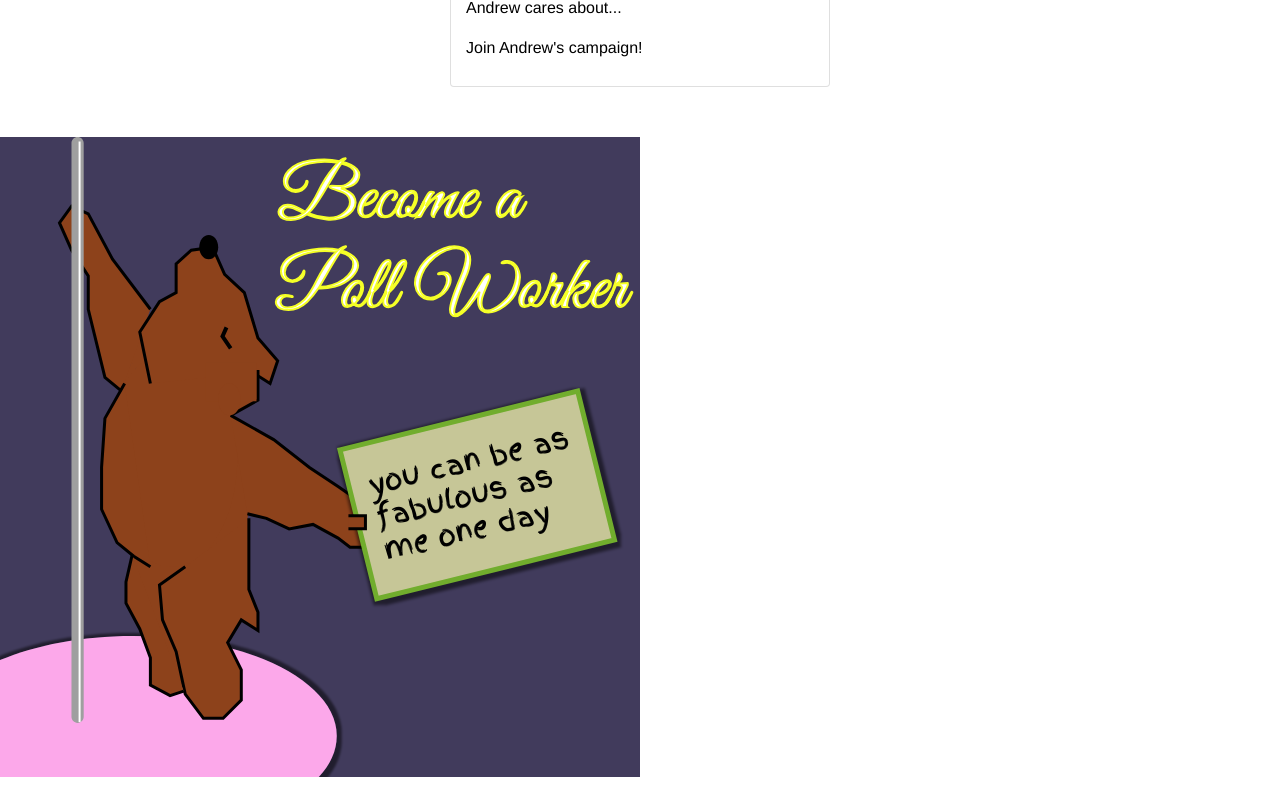
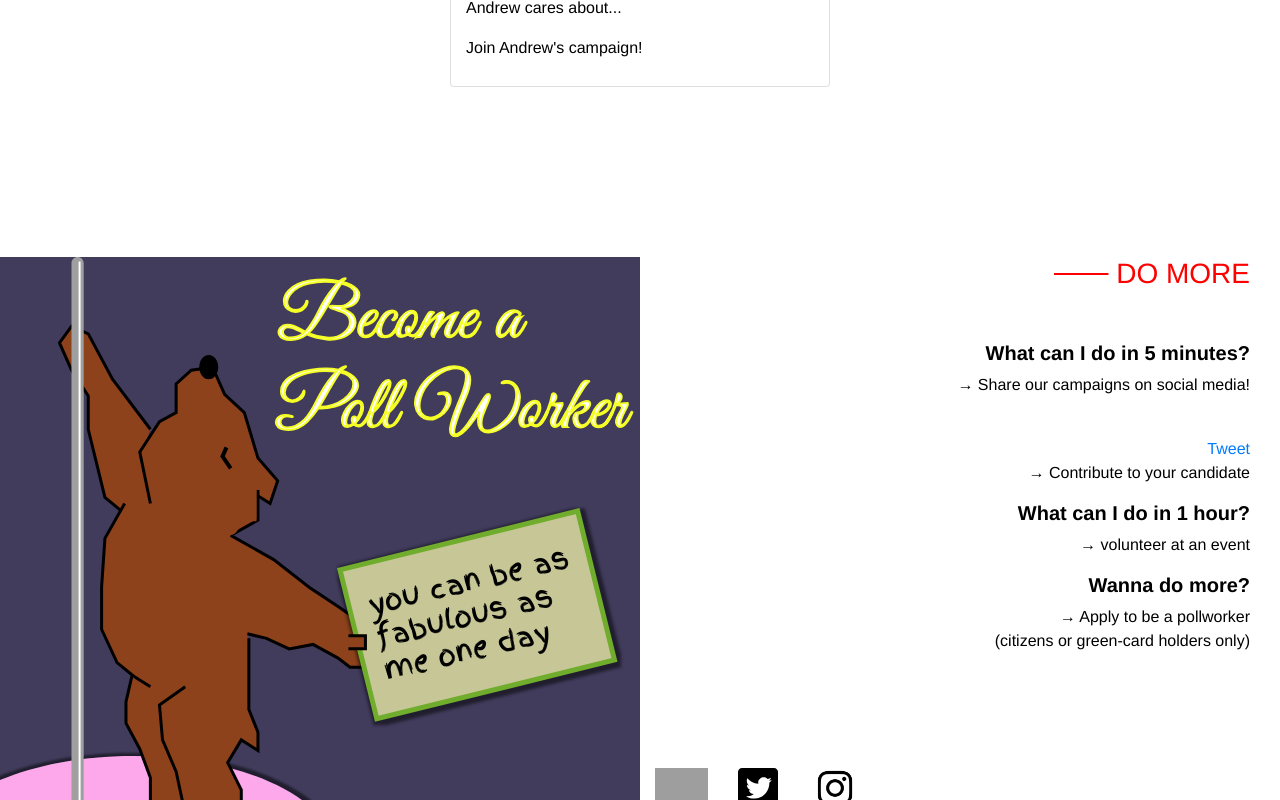
Before and after one commit to angelamhkim/thelazyvoter, a React (Create React App) app: page / in a window 1280 px wide. Shown: the part 2460-3260 px from the top of the page. Built offline with nearby package versions, Linux system fonts and the light colour scheme; grey boxes are pictures that could not be loaded.

Commit message:
Update DoMore.jsx

```diff
--- a/src/components/doMore/DoMore.jsx
+++ b/src/components/doMore/DoMore.jsx
@@ -14,8 +14,8 @@ import pollbear from "../../images/pollbear.svg";
 export default class DoMore extends Component {
   render() {
     return (
-      <div>
-        <img src={pollbear} alt="pollbear" />
+      <div style={{display:"inlineBlock"}}>
+        <img src={pollbear} alt="pollbear" style={{float:"left"}}/>
       <div
         style={{
           color: "black",
```
